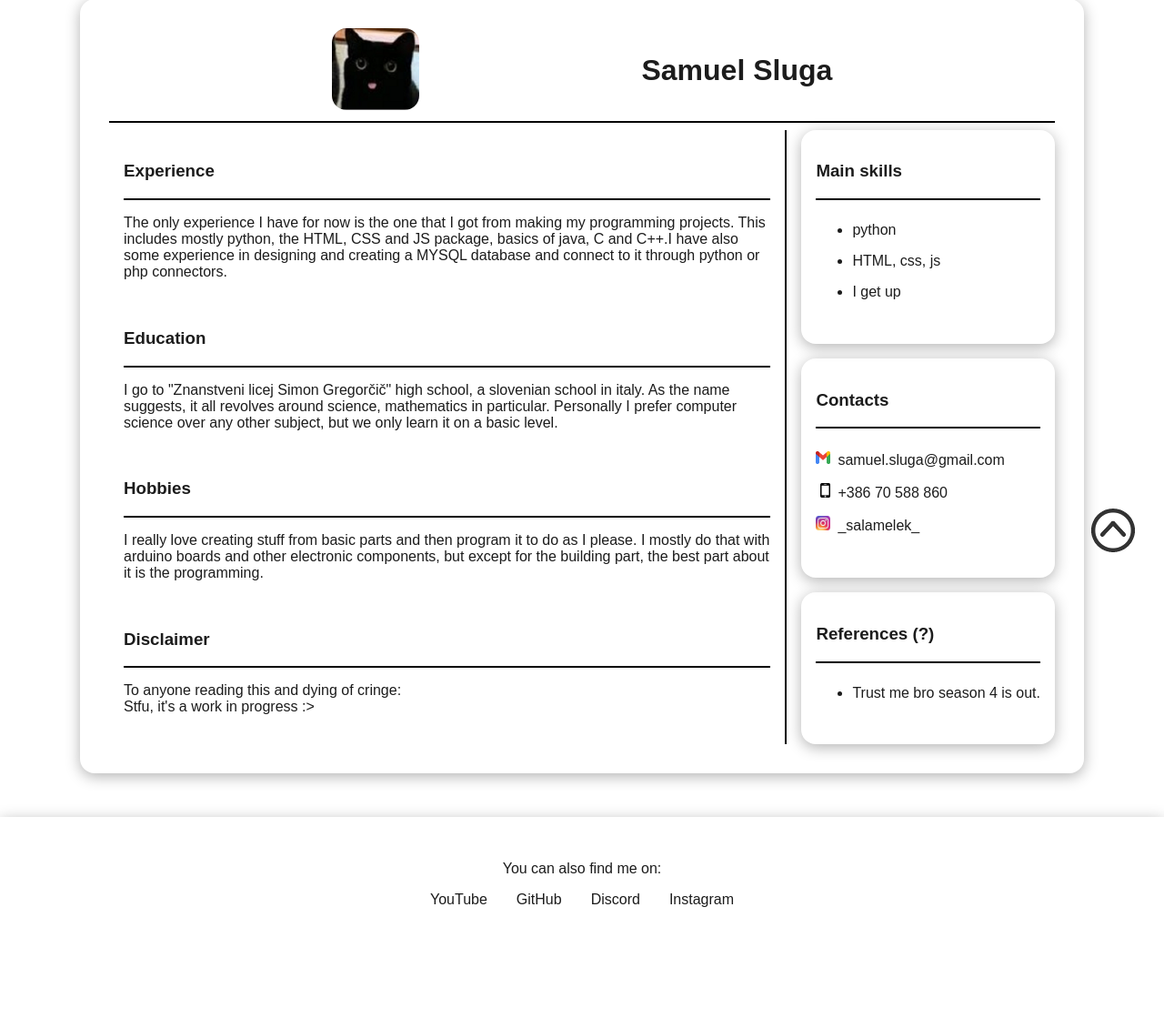
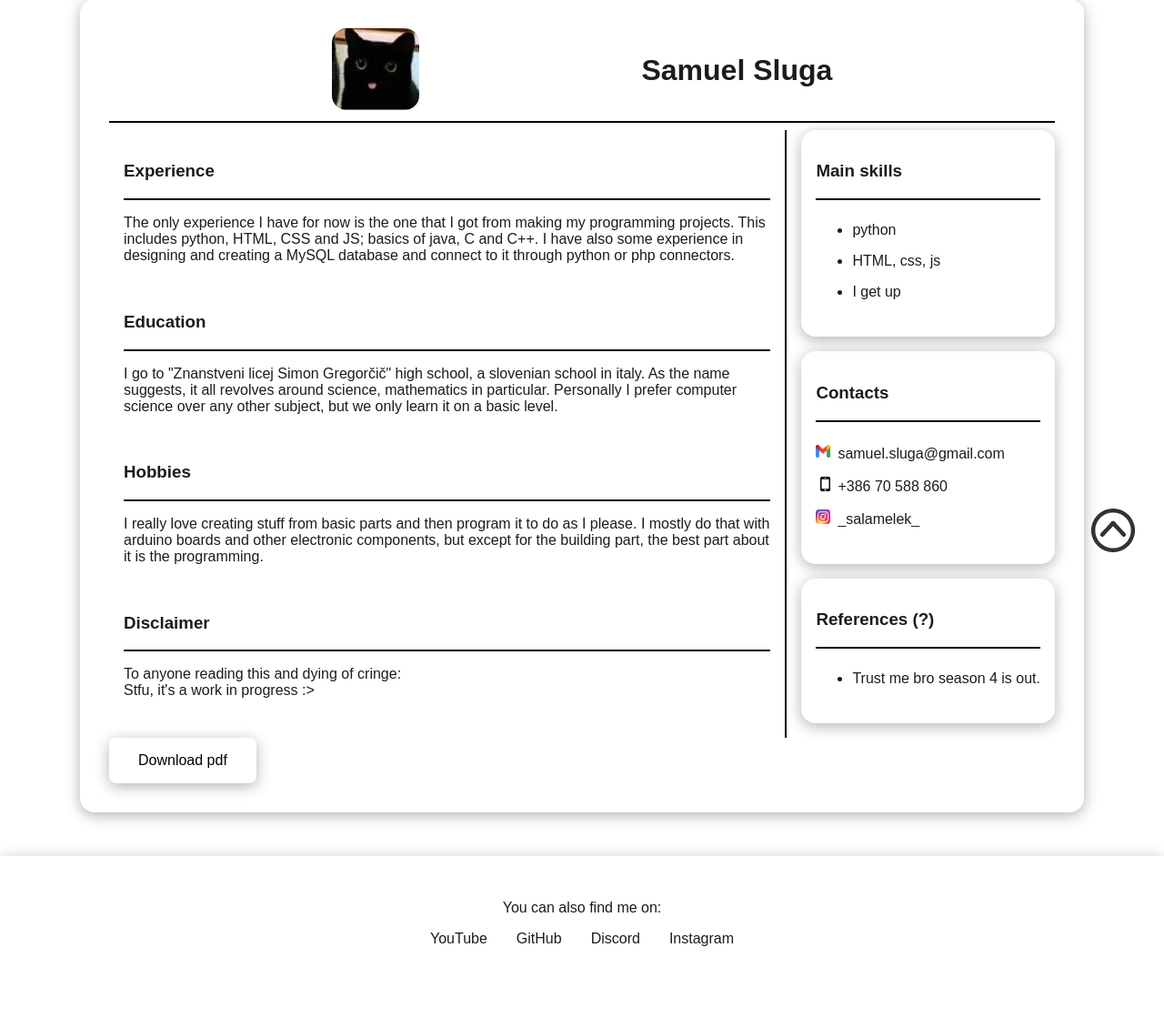
Before and after one commit to salamelek/personal_website, a PHP site: page /curriculum_vitae in a window 1280 px wide. Shown: the part 161-1280 px from the top of the page at 91% size. Before the commit the page ends 1158 px from the top, so only its background shows below. Run offline with PHP 8.4, Linux system fonts and the light colour scheme.

Commit message:
download button

```diff
--- a/css/style.css
+++ b/css/style.css
@@ -60,6 +60,16 @@ main {
 
 .shadow {
     box-shadow: 0 0.22em 1em var(--shadow-color);
+}
+
+.zoom-on-hover {
+    transform: scale(1);
+    transition: var(--delay-short);
+}
+
+.zoom-on-hover:hover {
+    transform: scale(1.05);
+    transition: var(--delay-short);
 }
 
 /*NAVIGATION*/
@@ -237,6 +247,7 @@ nav {
     display: grid;
     grid-gap: 1em;
     grid-template-columns: repeat(auto-fit, minmax(17rem,1fr));
+    margin-bottom: 1em;
 }
 
 .curriculum-content {
@@ -363,6 +374,18 @@ nav {
     transform-origin: left bottom;
 }
 
+/*DOWNLOAD*/
+
+.pdf-download-button {
+    display: inline-block;
+    padding: 1em 2em;
+    border-radius: 0.5em;
+}
+
+.pdf-download-button:hover {
+    cursor: pointer;
+}
+
 /*FOOTER*/
 
 footer {
--- a/curriculum_vitae/index.html
+++ b/curriculum_vitae/index.html
@@ -40,7 +40,7 @@
                 <div class="curriculum-content">
                     <h3>Experience</h3>
                     <hr>
-                    <p>The only experience I have for now is the one that I got from making my programming projects. This includes mostly python, the HTML, CSS and JS package, basics of java, C and C++.I have also some experience in designing and creating a MYSQL database and connect to it through python or php connectors.</p>
+                    <p>The only experience I have for now is the one that I got from making my programming projects. This includes python, HTML, CSS and JS; basics of java, C and C++. I have also some experience in designing and creating a MySQL database and connect to it through python or php connectors.</p>
                     <br>
                     <h3>Education</h3>
                     <hr>
@@ -82,8 +82,10 @@
                     </div>
                 </div>
             </div>
+            <div class="pdf-download-button shadow zoom-on-hover" title="Download the pdf version of the curriculum">
+                <a href="./Samuel_Sluga_CV.pdf" download="Samuel_Sluga_CV.pdf">Download pdf</a>
+            </div>
         </div>
-        <div class="pdf-download-button"></div>
     </main>
     <div class="top-btn-container">
         <a href="#" class="top-btn-link"><img src="../images/back_to_top.png" alt="" class="top-btn-img"/></a>
```
Also changed, not shown: 1 other file.
